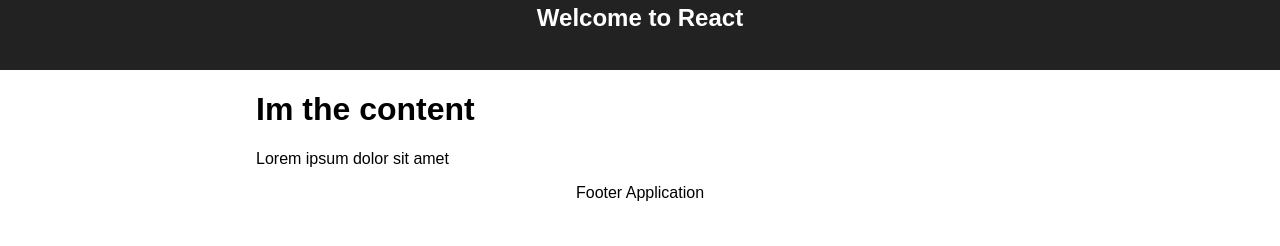
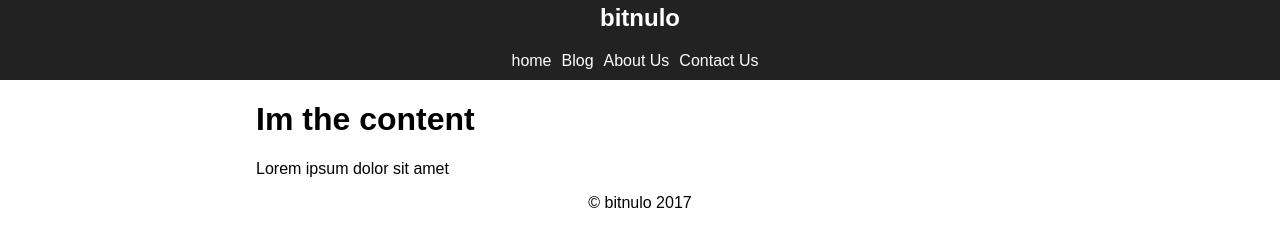
Before and after one commit to adannup/ReactJS-hello-world, a React app: page / in a window 1280 px wide. Shown: the part 120-366 px from the top of the page. Built offline with nearby package versions, Linux system fonts and the light colour scheme.

Commit message:
Add Props and PropTypes

```diff
--- a/package.json
+++ b/package.json
@@ -3,6 +3,7 @@
   "version": "0.1.0",
   "private": true,
   "dependencies": {
+    "prop-types": "^15.5.10",
     "react": "^15.5.4",
     "react-dom": "^15.5.4"
   },
--- a/src/components/App.js
+++ b/src/components/App.js
@@ -5,13 +5,16 @@ import Header from './Global/Header'
 import Content from './Global/Content'
 import Footer from './Global/Footer'
 
+//Data
+import items from '../data/menu'
+
 class App extends Component {
   render() {
     return (
       <div className="App">
-        <Header />
+        <Header title="bitnulo" items={items} />
         <Content />
-        <Footer />
+        <Footer copyright="&copy; bitnulo 2017" />
       </div>
     );
   }
--- a/src/components/Global/Footer.js
+++ b/src/components/Global/Footer.js
@@ -1,11 +1,21 @@
+// Dependencies
 import React, { Component } from 'react';
+import PropTypes from 'prop-types';
+
+// Assets
 import './css/Footer.css';
 
 class Footer extends Component {
+  static propTypes = {
+	copyright: PropTypes.string
+  };
+
   render() {
+  	const { copyright = '&copy; React 2017' } = this.props;
+
     return (
       <div className="Footer">
-        <p>Footer Application</p>
+        <p dangerouslySetInnerHTML={{__html: copyright }} />
       </div>
     );
   }
--- a/src/components/Global/Header.js
+++ b/src/components/Global/Header.js
@@ -1,14 +1,28 @@
+// Dependencies
 import React, { Component } from 'react';
+import PropTypes from 'prop-types';
+
+// Assets
 import logo from './images/logo.svg';
 import './css/Header.css';
 
 class Header extends Component {
+  static propTypes = {
+    title: PropTypes.string.isRequired,
+    items: PropTypes.array.isRequired
+  };
+
   render() {
+    const { title, items } = this.props;
+
     return (
       <div className="Header">
         <div className="Logo">
           <img src={logo} alt="logo" />
-          <h2>Welcome to React</h2>
+          <h2>{ title }</h2>
+          <ul className="Menu">
+            {items && items.map((item, key) => <li key={key}>{item.title}</li>)}
+          </ul>
         </div>
       </div>
     );
--- a/src/components/Global/css/Header.css
+++ b/src/components/Global/css/Header.css
@@ -5,7 +5,7 @@
 
 .Header{
   background-color: #222;
-  height: 150px;
+  height: 160px;
   padding: 20px;
   color: white;
   text-align: center;
@@ -15,3 +15,14 @@
   from { transform: rotate(0deg); }
   to { transform: rotate(360deg); }
 }
+
+.Menu {
+	margin: 0;
+	padding: 0;
+	list-style: none;
+}
+
+.Menu li {
+	display: inline-block;
+	padding-right: 10px;
+}
--- /dev/null
+++ b/src/data/menu.js
@@ -0,0 +1,18 @@
+export default [
+	{
+		title: 'home',
+		ulr: '/'
+	},
+	{
+		title: 'Blog',
+		url: '/blog'
+	},
+	{
+		title: 'About Us',
+		url: '/about'
+	},
+	{
+		title: 'Contact Us',
+		url: '/contact'
+	}
+];
```
Also changed, not shown: 1 other file.
